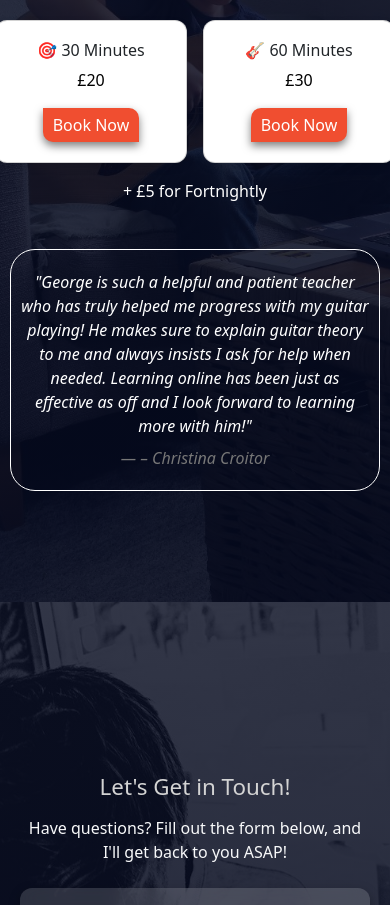
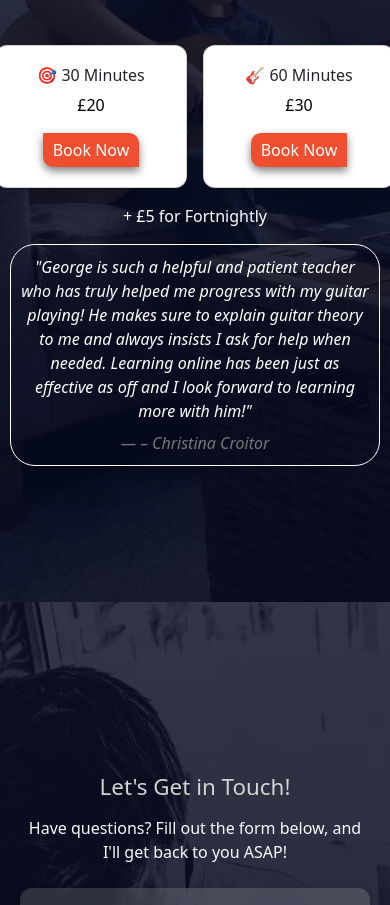
Before and after one commit to Joeeeeca/Business-poster, a plain HTML site: page index.html in a window 390 px wide. Shown: the part 1930-2835 px from the top of the page. Drawn offline with nearby package versions, Linux system fonts and the light colour scheme.

Commit message:
Update style.css

```diff
--- a/style.css
+++ b/style.css
@@ -325,11 +325,13 @@ p {
     }
 
     .btn-60{
-        border-radius:10px 0 10px 0;
+        border-radius:10px 0 0 10px;
     }
 
     .testimonial {
         width:95%;
+        padding:10px;
+        margin-top:0px;
     }
 }
 
```
